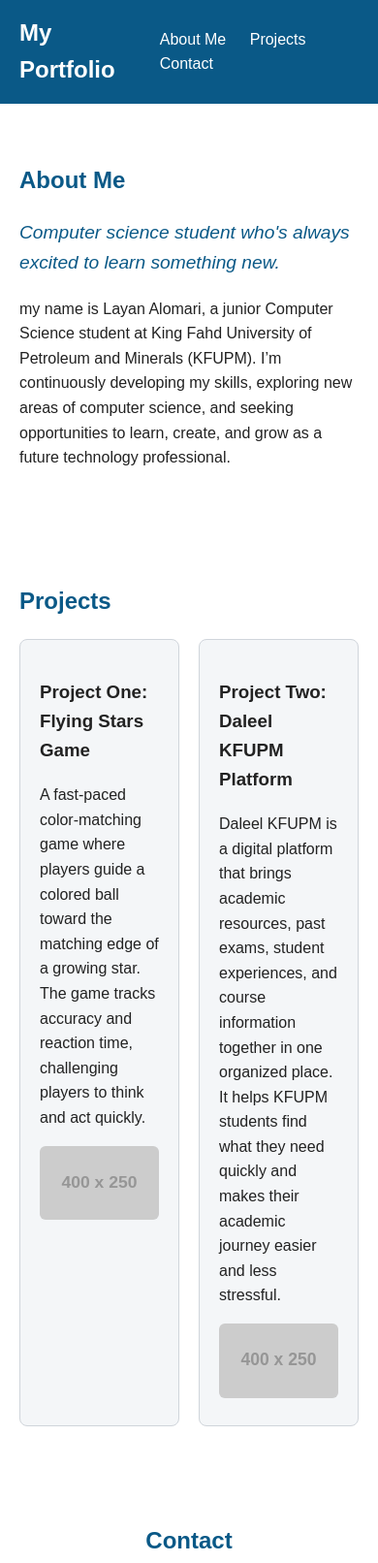
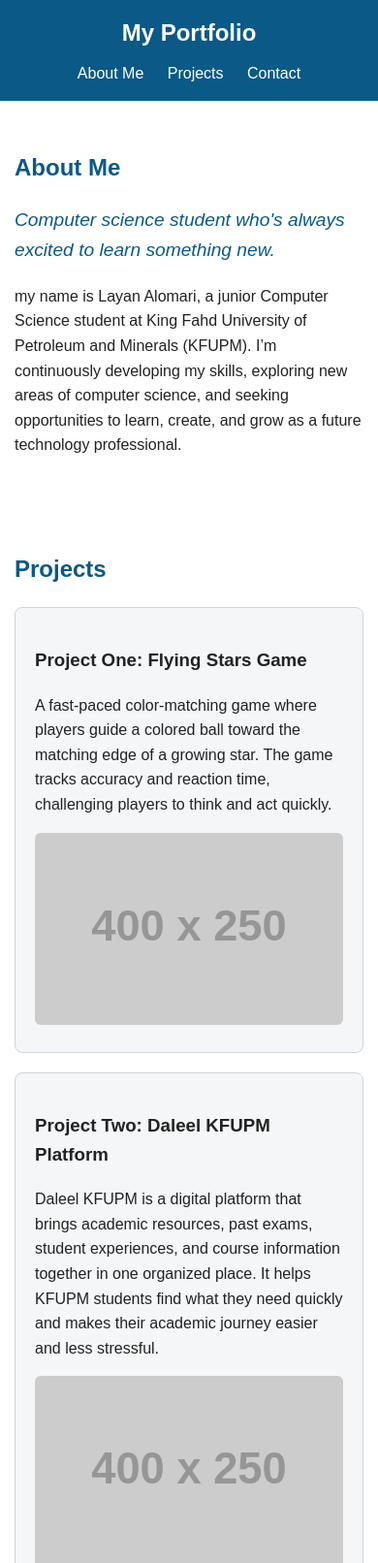
Before and after one commit to LayanAlomari/202351790-LayanAlomari-assignment1, a plain HTML site: page index.html in a window 390 px wide. Shown: the top 1612 px of the page at 97% size. Drawn offline with Linux system fonts and the light colour scheme; placeholder pictures from the web are drawn by us; a script that the page names is missing.

Commit message:
add footer styles and responsive design for tablet and mobile in styles.css

```diff
--- a/css/styles.css
+++ b/css/styles.css
@@ -127,3 +127,34 @@ button {
 button:hover {
   opacity: 0.85;
 }
+
+/* Footer */
+footer {
+  text-align: center;
+  padding: 20px;
+  background-color: var(--box-color);
+  border-top: 1px solid var(--border-color);
+}
+
+/* Tablet */
+@media (max-width: 768px) {
+  section {
+    padding: 30px 15px;
+  }
+}
+
+/* Mobile */
+@media (max-width: 600px) {
+  header {
+    flex-direction: column;
+    gap: 10px;
+  }
+
+  nav a {
+    margin: 0 10px;
+  }
+
+  .projects-container {
+    grid-template-columns: 1fr;
+  }
+}
```
